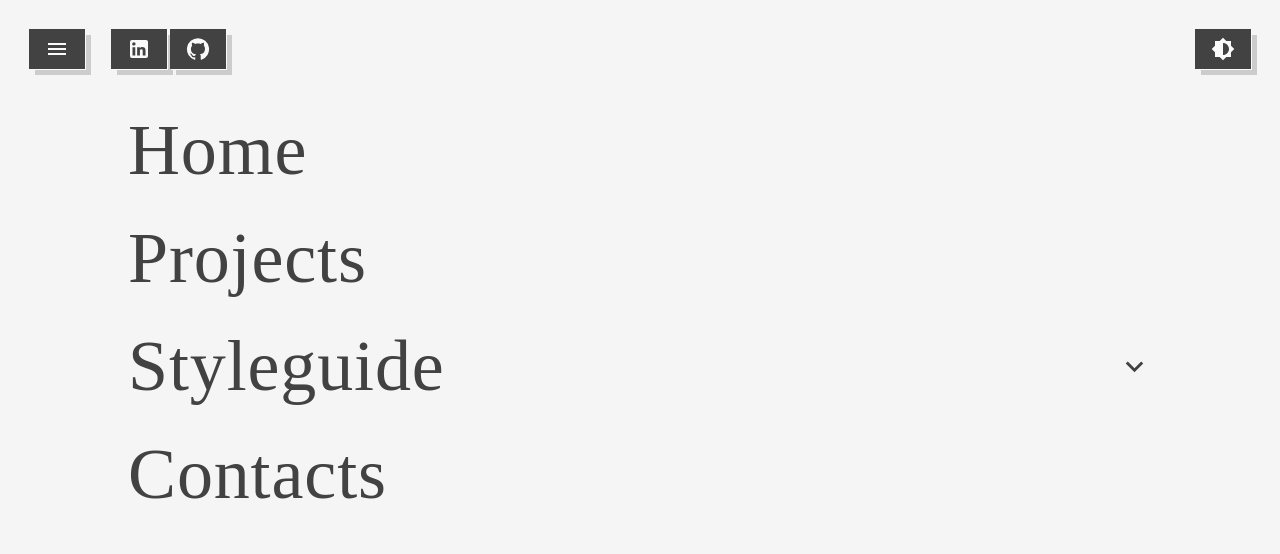
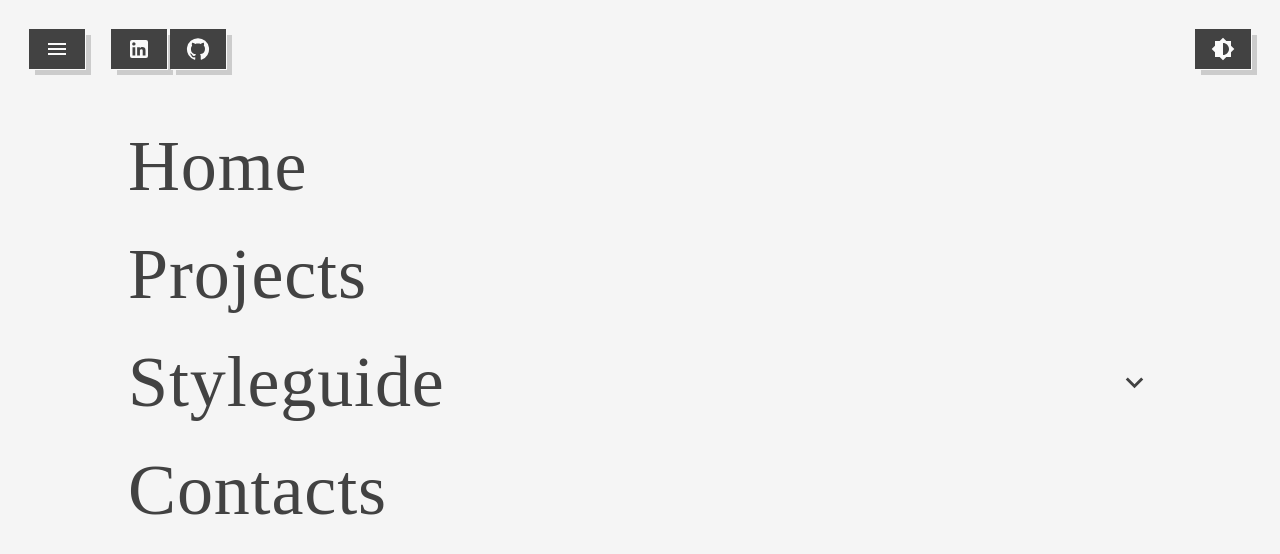
Before and after one commit to nfjdu/nfjdu.github.io, a React (Vite) app: page /home in a window 1280 px wide. Both pictures are taken after a click on the button 56 px from the left and 48 px from the top of the page. Shown: the top 554 px of the page. Built offline with nearby package versions, Linux system fonts and the light colour scheme; a small style sheet from the web is missing.

Commit message:
menu padding fix

```diff
--- a/src/pages/Root/index.tsx
+++ b/src/pages/Root/index.tsx
@@ -86,7 +86,7 @@ const RootPage = () => {
           overflowX: "hidden",
         }}
       >
-        <List sx={{ py: { xs: 12, sm: 12, xl: 16 }, px: { xs: 1.5, sm: 14, xl: 18 } }}>
+        <List sx={{ py: { xs: 12, sm: 14, xl: 18 }, px: { xs: 1.5, sm: 14, xl: 18 } }}>
           <NavLink to='/home' text='Home' onClick={() => setIsMenuOpened(false)} />
           <NavLink to='/projects' text='Projects' onClick={() => setIsMenuOpened(false)} />
           <NavLinksGroup title='Style&shy;guide'>
```
